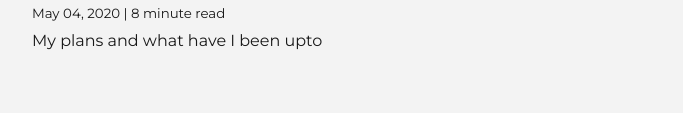
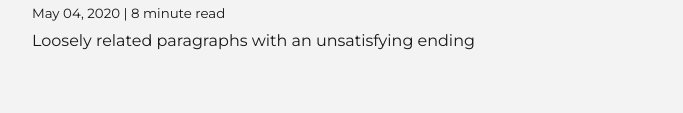
Before and after one commit to alivenotions/just-some-blog, a Gatsby site: page / in a window 1280 px wide. Shown: the part 452-565 px from the top of the page, without its empty margins (279-962 px from the left). Built offline with nearby package versions, Linux system fonts and the light colour scheme; Gatsby itself is replaced by a stand-in of ours; some packages are replaced by stand-ins of ours.

Commit message:
change description

```diff
--- a/content/blog/may-2020/index.md
+++ b/content/blog/may-2020/index.md
@@ -1,7 +1,7 @@
 ---
 title: May 2020 Status
 date: '2020-05-04'
-description: 'My plans and what have I been upto'
+description: 'Loosely related paragraphs with an unsatisfying ending'
 songUrl: 'https://www.youtube.com/watch?v=C7VlC0QjdHU'
 ---
 
```
